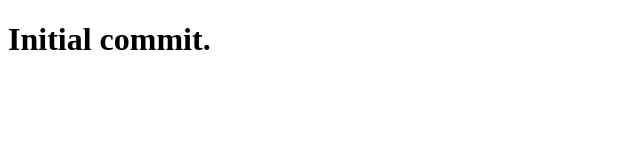
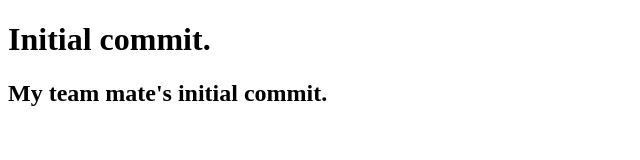
Before and after one commit to michaeltheodore1984/practice_track, a plain HTML site: page index.html in a window 1280 px wide. Shown: the whole page, without its empty margins (0-640 px from the left). Drawn offline with Linux system fonts and the light colour scheme.

Commit message:
Update index.html

```diff
--- a/index.html
+++ b/index.html
@@ -8,5 +8,6 @@
 </head>
 <body>
     <h1>Initial commit.</h1>
+    <h2>My team mate's initial commit.</h2>
 </body>
 </html>
```
